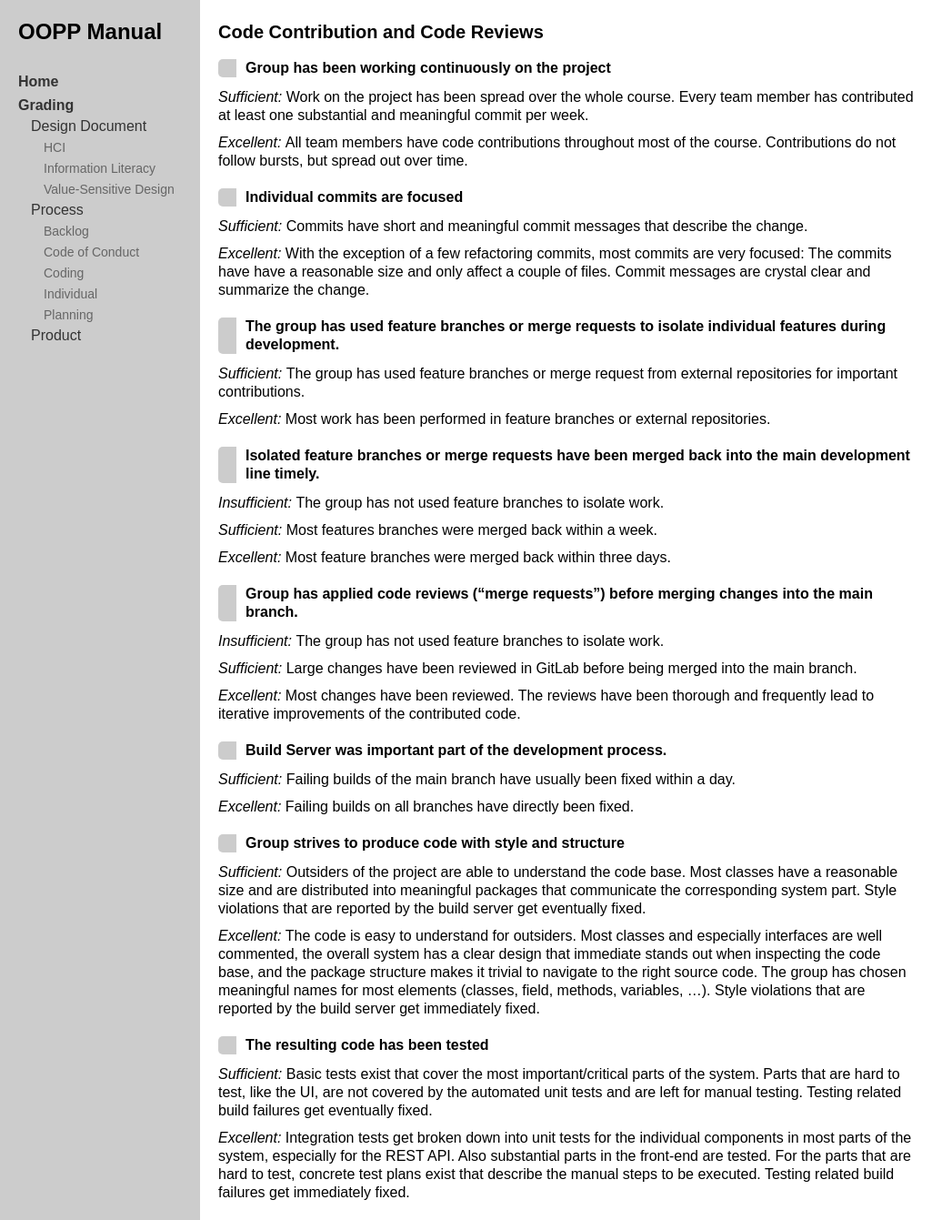
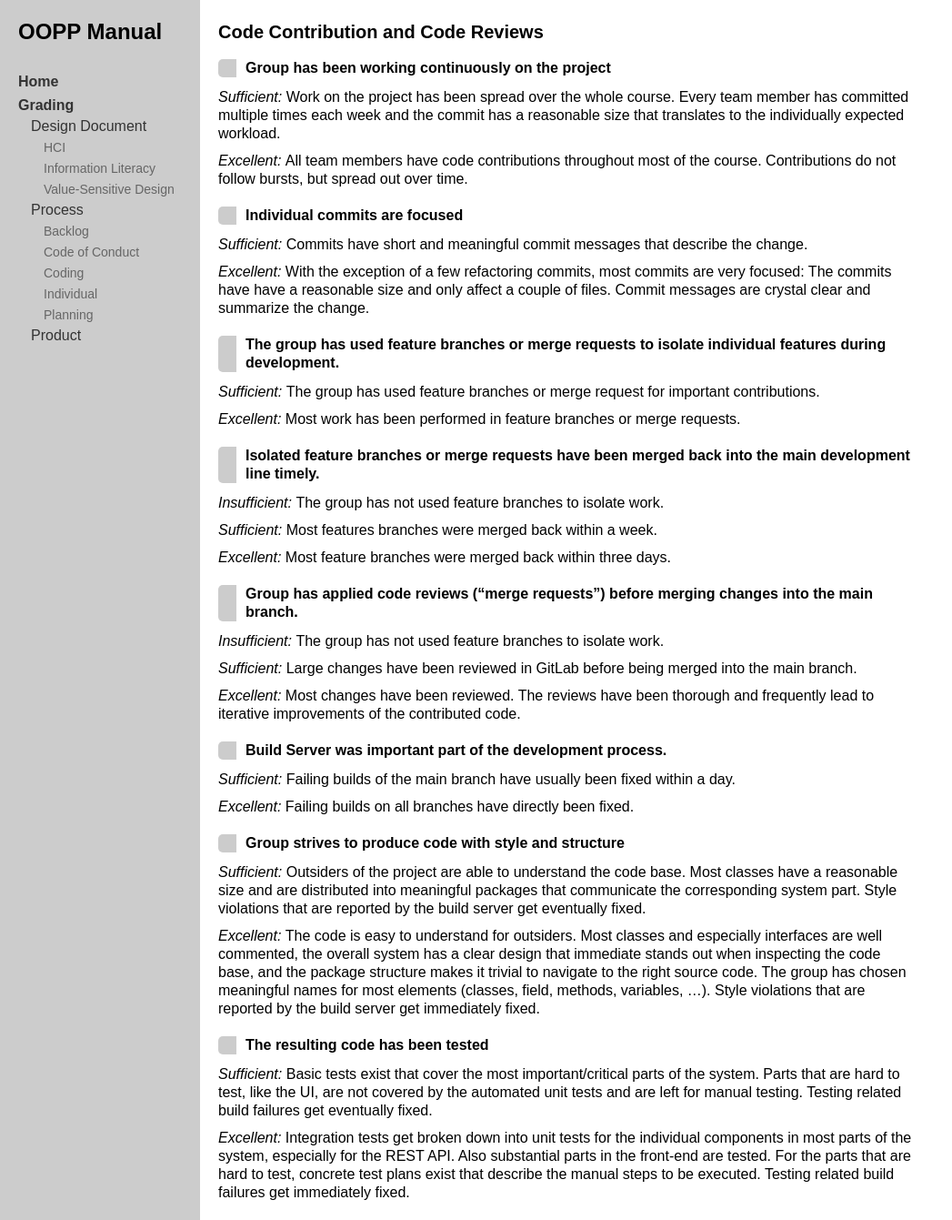
Before and after one commit to proksch/oopp-manual, a Jekyll site: the page built from grading/process/coding.md, in a window 1280 px wide and 1341 px high. Shown: the whole window at 91% size, without its empty margins (0-1047 px from the left). Built offline with Jekyll 4.4.1, drawn with Linux system fonts in a browser that asks for light colours.

Commit message:
Incorporate Sanders feedback into Coding and Planning

```diff
--- a/grading/process/coding.md
+++ b/grading/process/coding.md
@@ -7,8 +7,7 @@ short-title: Coding
 ## Group has been working continuously on the project
 
 Sufficient
-:	Work on the project has been spread over the whole course.
-	Every team member has contributed at least one substantial and meaningful commit per week.
+:	Work on the project has been spread over the whole course. Every team member has committed multiple times each week and the commit has a reasonable size that translates to the individually expected workload.
 
 Excellent
 :	All team members have code contributions throughout most of the course.
@@ -29,10 +28,10 @@ Excellent
 ## The group has used feature branches or merge requests to isolate individual features during development.
 
 Sufficient
-: The group has used feature branches or merge request from external repositories for important contributions.
+: The group has used feature branches or merge request for important contributions.
 
 Excellent
-: Most work has been performed in feature branches or external repositories.
+: Most work has been performed in feature branches or merge requests.
 
 ## Isolated feature branches or merge requests have been merged back into the main development line timely.
 
```
Also changed, not shown: grading/process/planning.md (+1 -1 lines).
